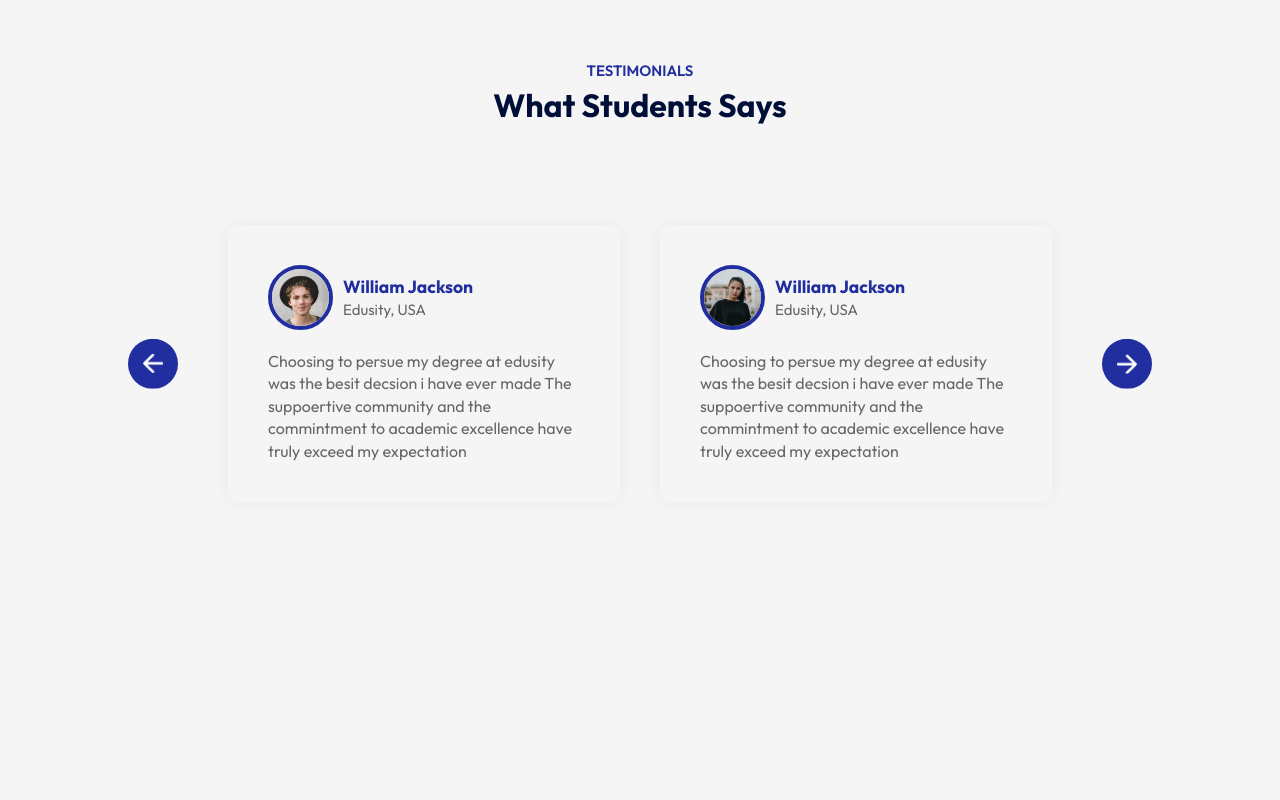
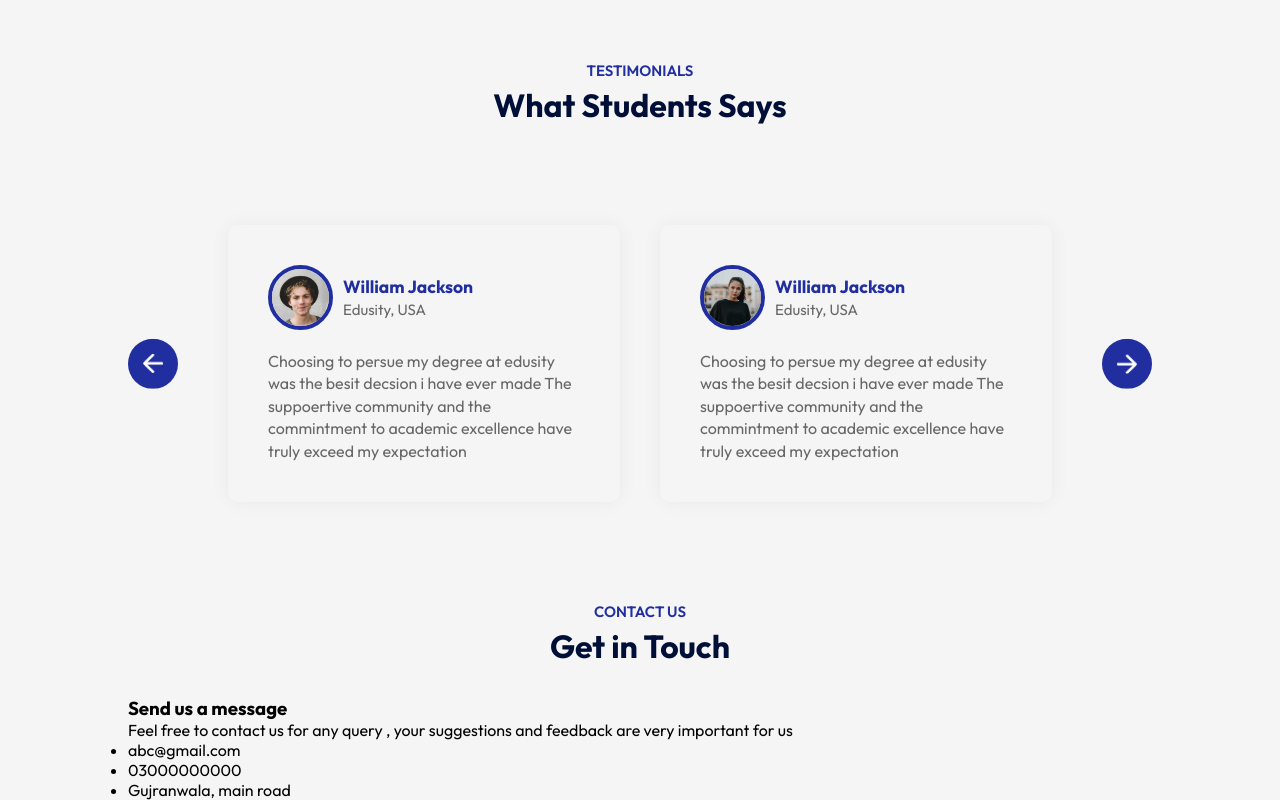
Before and after one commit to fatima678/edusity, a React (Vite) app: page / in a window 1280 px wide. Shown: the part 2376-3176 px from the top of the page. Before the commit the page ends 2978 px from the top, so only its background shows below. Built offline with nearby package versions, Linux system fonts and the light colour scheme.

Commit message:
Design the contact us component with jsx and css

```diff
--- a/src/App.jsx
+++ b/src/App.jsx
@@ -6,6 +6,7 @@ import Title from './components/Title/Title'
 import About from './components/About/About'
 import Campus from './components/Campus/Campus'
 import Testimonial from './components/Testimonials/Testimonial'
+import Contact from './components/Contact/Contact'
 
 const App = () => {
   return (
@@ -20,6 +21,8 @@ const App = () => {
       <Campus/>
       <Title subTitle='TESTIMONIALS' title='What Students Says'/>
       <Testimonial/>
+      <Title subTitle='Contact Us' title='Get in Touch'/>
+      <Contact/>
       </div>
 
     </div>
--- /dev/null
+++ b/src/components/Contact/Contact.jsx
@@ -0,0 +1,26 @@
+import React from 'react'
+import './Contact.css'
+
+const Contact = () => {
+  return (
+    <div className='contact'>
+        <div className="contact-col">
+            <h3>Send us a message</h3>
+            <p>Feel free to contact us for any query , your suggestions and feedback are very
+                important for us
+            </p>
+            <ul>
+                <li>abc@gmail.com</li>
+                <li>03000000000</li>
+                <li>Gujranwala, main road</li>
+            </ul>
+        </div>
+        <div className="contact-col">
+
+        </div>
+
+    </div>
+  )
+}
+
+export default Contact
```
Also changed, not shown: src/components/Contact/Contact.css (added).
